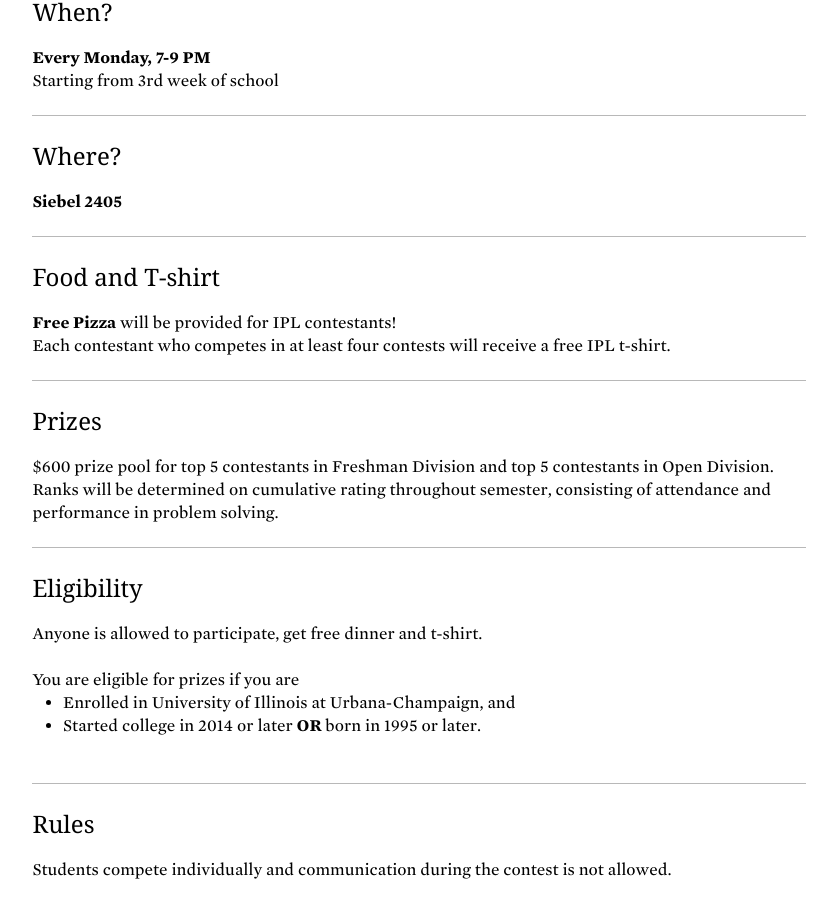
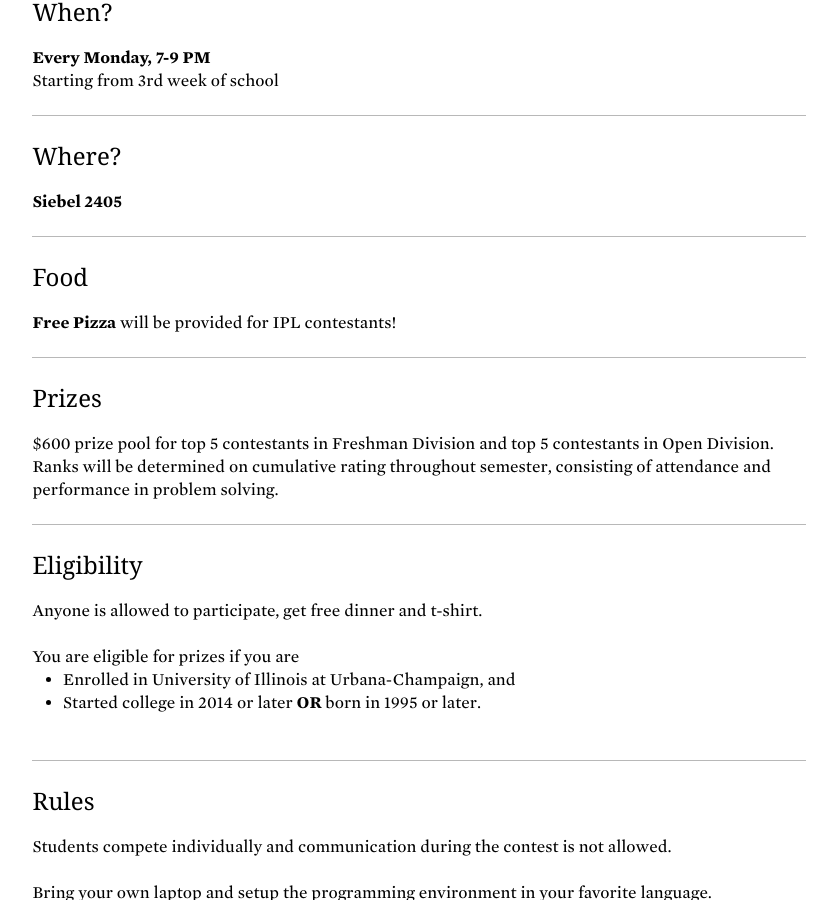
Before and after one commit to acm-uiuc/icpc-website, a Jekyll site: the page built from ipl.html, in a window 1280 px wide and 900 px high, scrolled down 1192 px. Shown: the whole window, without its empty margins (221-1058 px from the left). Built offline with Jekyll 4.4.1, drawn with Linux system fonts in a browser that asks for light colours; nearby versions of some CDN libraries; some web fonts are replaced.

Commit message:
IPL info

```diff
--- a/ipl.html
+++ b/ipl.html
@@ -48,9 +48,8 @@
 </div>
 
 <div class="item">
-    <h2 class="title">Food and T-shirt</h2>
+    <h2 class="title">Food</h2>
     <b>Free Pizza</b> will be provided for IPL contestants! <br>
-    Each contestant who competes in at least four contests will receive a free IPL t-shirt. <br>
 </div>
 
 <div class="item">
```
